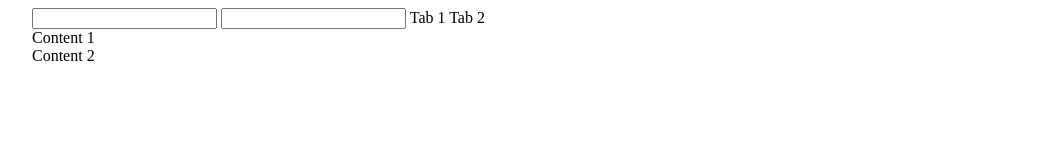
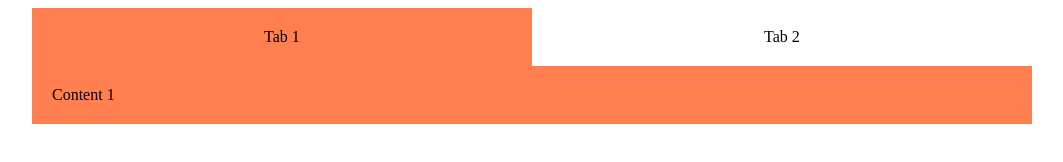
Before and after one commit to vladislavkostromin/tabs, a plain HTML site: page index.html in a window 1280 px wide. Shown: the whole page, without its empty margins (108-1171 px from the left). Drawn offline with Linux system fonts and the light colour scheme.

Commit message:
Стили и js

```diff
--- a/app.js
+++ b/app.js
@@ -0,0 +1,19 @@
+document.querySelectorAll('.tabs-triggers__item').forEach((item) =>
+    item.addEventListener('click', function (e) {
+        e.preventDefault();
+        const id = e.target.getAttribute('href').replace('#', '');
+
+        document.querySelectorAll('.tabs-triggers__item').forEach(
+            (child) => child.classList.remove('tabs-triggers__item--active')
+            );
+
+            document.querySelectorAll('.tabs-content__item').forEach(
+                (child) => child.classList.remove('tabs-content__item--active')
+                );
+
+                item.classList.add('tabs-triggers__item--active');
+                document.getElementById(id).classList.add('tabs-content__item--active');
+    })
+);
+
+document.querySelector('.tabs-triggers__item').click();
--- a/index.html
+++ b/index.html
@@ -9,13 +9,15 @@
 <body>
 
 <div class="wrapper">
-    <div class="tabs-wrapper">
-        <input type="text" name="tabs" id="tab-1">
-        <input type="text" name="tabs" id="tab-2">
-        <label for="tab-1">Tab 1</label>
-        <label for="tab-2">Tab 2</label>
-        <div class="content content-1">Content 1</div>
-        <div class="content content-2">Content 2</div>
+    <div class="tabs">
+        <div class="tabs-triggers">
+            <a href="#tab-1" class="tabs-triggers__item">Tab 1</a>
+            <a href="#tab-2" class="tabs-triggers__item">Tab 2</a>
+        </div>
+        <div class="tabs-content">
+            <div id="tab-1" class="tabs-content__item">Content 1</div>
+            <div id="tab-2" class="tabs-content__item">Content 2</div>
+        </div>
     </div>
 </div>
 
--- a/style.css
+++ b/style.css
@@ -11,3 +11,66 @@ body{
     max-width: 1000px;
     margin: 0 auto;
 }
+
+.tabs-content__item{
+    display: none;
+    background-color: coral;
+    padding: 20px;
+}
+
+.tabs-content{
+
+}
+
+.tabs-triggers__item{
+    text-align: center;
+    padding: 20px 0;
+    flex-basis: 50%;
+    color: #000;
+    text-decoration: none;
+}
+
+.tabs-triggers{
+    display: flex;
+}
+
+.tabs-content__item--active{
+    display: block;
+}
+
+.tabs-triggers__item--active{
+    background-color: coral;
+}
+
+/* .tabs-container{
+    display: flex;
+    order: -1;
+}
+
+.tabs-wrapper{
+    position: relative;
+    display: flex;
+    flex-direction: column;
+}
+
+.content{
+    padding: 20px;
+    background-color: coral;
+    display: none;
+    width: 100%;
+}
+
+.tab{
+    text-align: center;
+    padding: 20px 0;
+    flex-basis: 50%;
+    color: #000;
+}
+
+#tab-1:checked ~ .tab-1,
+#tab-2:checked ~ .tab-2
+{background-color: coral;}
+
+#tab-1:checked ~ .content-1,
+#tab-2:checked ~ .content-2
+{display: block;} */
```
